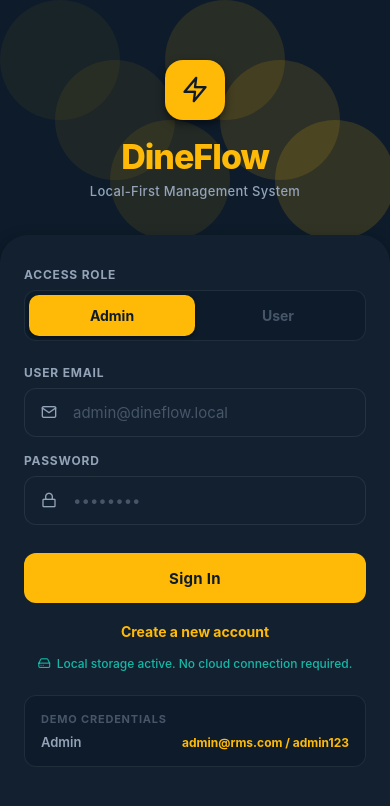
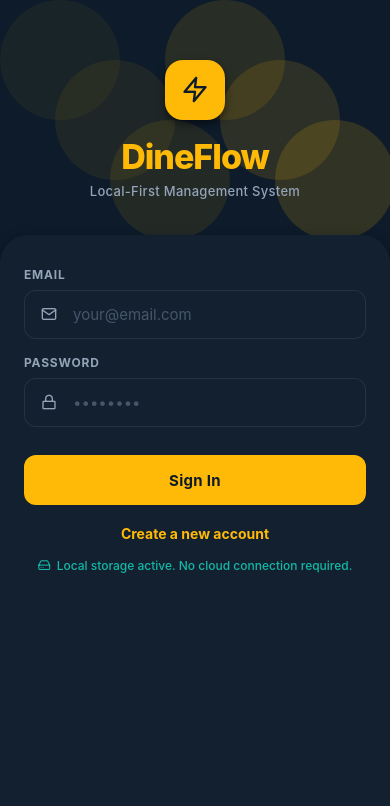
Before and after one commit to Lancetrivino/Mobapp_Finals, a React Native app: screen /Login in a window 390 px wide. Shown: the top 806 px of the page. Built offline with nearby package versions, Linux system fonts and the light colour scheme.

Commit message:
remove demo creds

```diff
--- a/src/screens/LoginScreen.tsx
+++ b/src/screens/LoginScreen.tsx
@@ -20,12 +20,10 @@ export default function LoginScreen() {
   const navigation = useNavigation<any>();
   const [email, setEmail] = useState('');
   const [password, setPassword] = useState('');
-  const [role, setRole] = useState<'Admin' | 'User'>('Admin');
   const [errors, setErrors] = useState<{ email?: string; password?: string }>({});
   const { login } = useAuth();
   const [isLoggingIn, setIsLoggingIn] = useState(false);
 
-  // Mount animation
   const fadeAnim = useRef(new Animated.Value(0)).current;
   const slideAnim = useRef(new Animated.Value(40)).current;
 
@@ -100,25 +98,10 @@ export default function LoginScreen() {
           showsVerticalScrollIndicator={false}
           keyboardShouldPersistTaps="handled"
         >
-          {/* Role Toggle */}
-          <Text style={styles.fieldLabel}>Access Role</Text>
-          <View style={styles.roleToggleRow}>
-            {(['Admin', 'User'] as const).map((r) => (
-              <TouchableOpacity
-                key={r}
-                style={[styles.roleBtn, role === r && styles.roleBtnActive]}
-                onPress={() => setRole(r)}
-                activeOpacity={0.75}
-              >
-                <Text style={[styles.roleBtnText, role === r && styles.roleBtnTextActive]}>{r}</Text>
-              </TouchableOpacity>
-            ))}
-          </View>
-
           {/* Email */}
-          <Text style={styles.fieldLabel}>User Email</Text>
+          <Text style={styles.fieldLabel}>Email</Text>
           <Input
-            placeholder={role === 'Admin' ? 'admin@dineflow.local' : 'user@dineflow.local'}
+            placeholder="your@email.com"
             value={email}
             onChangeText={(t) => {
               setEmail(t);
@@ -158,15 +141,6 @@ export default function LoginScreen() {
             <Feather name="hard-drive" size={13} color={theme.colors.teal} />
             <Text style={styles.infoText}>Local storage active. No cloud connection required.</Text>
           </View>
-
-          {/* Demo credentials hint */}
-          <View style={styles.demoCard}>
-            <Text style={styles.demoTitle}>Demo Credentials</Text>
-            <View style={styles.demoRow}>
-              <Text style={styles.demoLabel}>Admin</Text>
-              <Text style={styles.demoValue}>admin@rms.com / admin123</Text>
-            </View>
-          </View>
         </ScrollView>
       </Animated.View>
     </KeyboardAvoidingView>
@@ -178,7 +152,6 @@ const styles = StyleSheet.create({
     flex: 1,
     backgroundColor: theme.colors.background,
   },
-
   topSection: {
     backgroundColor: theme.colors.background,
     paddingTop: 60,
@@ -227,7 +200,6 @@ const styles = StyleSheet.create({
     fontWeight: '500',
     letterSpacing: 0.3,
   },
-
   formSection: {
     flex: 1,
     backgroundColor: theme.colors.surface,
@@ -240,7 +212,6 @@ const styles = StyleSheet.create({
     paddingTop: theme.spacing.xl,
     paddingBottom: 40,
   },
-
   fieldLabel: {
     fontSize: 12,
     fontWeight: '700',
@@ -249,35 +220,6 @@ const styles = StyleSheet.create({
     textTransform: 'uppercase',
     marginBottom: theme.spacing.sm,
   },
-
-  roleToggleRow: {
-    flexDirection: 'row',
-    backgroundColor: theme.colors.background,
-    borderRadius: theme.borderRadius.medium,
-    padding: 4,
-    marginBottom: theme.spacing.lg,
-    borderWidth: 1,
-    borderColor: theme.colors.border,
-  },
-  roleBtn: {
-    flex: 1,
-    paddingVertical: 12,
-    borderRadius: theme.borderRadius.medium - 2,
-    alignItems: 'center',
-  },
-  roleBtnActive: {
-    backgroundColor: theme.colors.primary,
-    ...theme.shadows.small,
-  },
-  roleBtnText: {
-    fontSize: 14,
-    fontWeight: '700',
-    color: theme.colors.textMuted,
-  },
-  roleBtnTextActive: {
-    color: '#0D1B2A',
-  },
-
   switchRow: {
     marginTop: theme.spacing.md,
     alignItems: 'center',
@@ -286,7 +228,6 @@ const styles = StyleSheet.create({
     color: theme.colors.primary,
     fontWeight: '700',
   },
-
   infoRow: {
     flexDirection: 'row',
     alignItems: 'center',
@@ -299,7 +240,6 @@ const styles = StyleSheet.create({
     color: theme.colors.teal,
     fontWeight: '500',
   },
-
   demoCard: {
     marginTop: theme.spacing.lg,
     backgroundColor: theme.colors.background,
```
